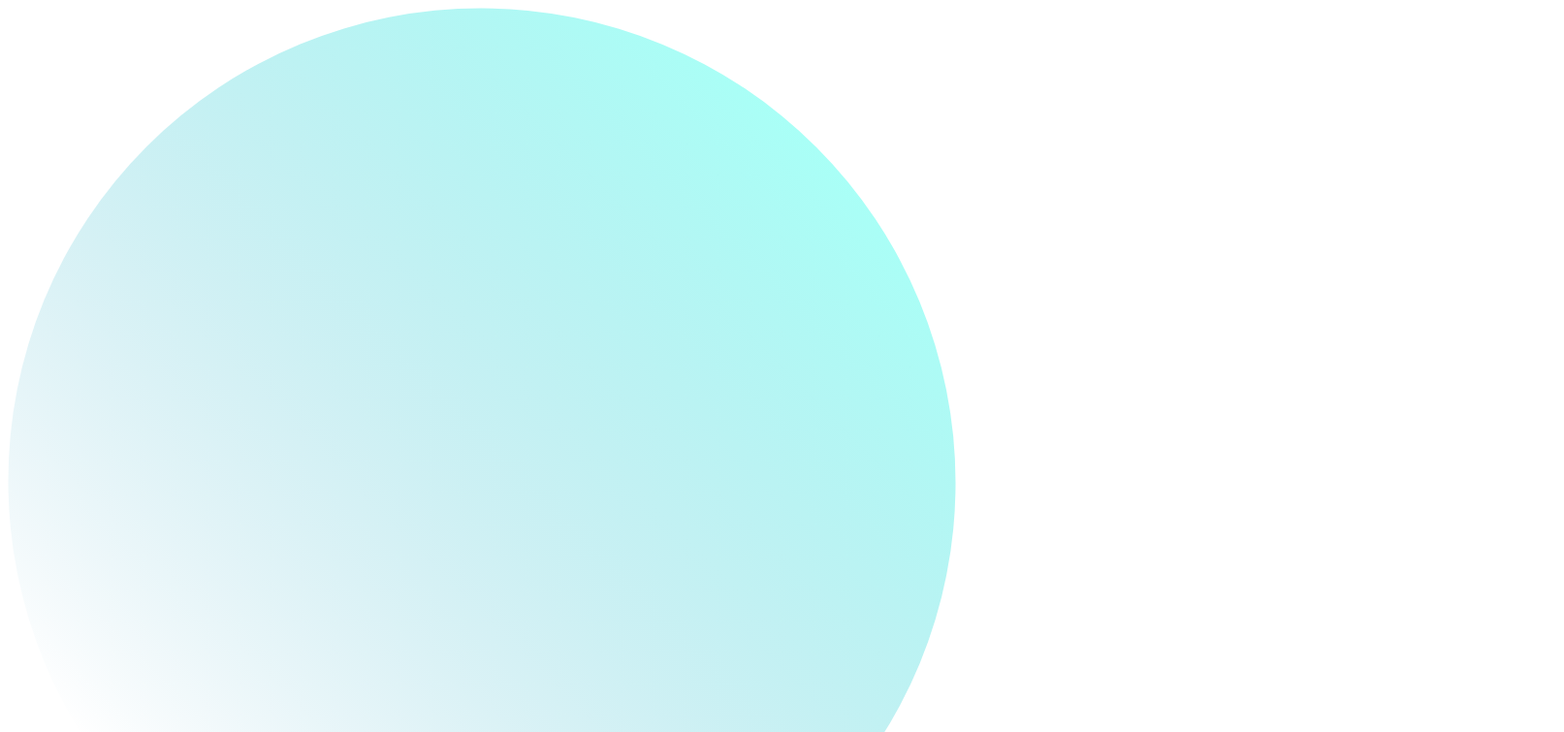
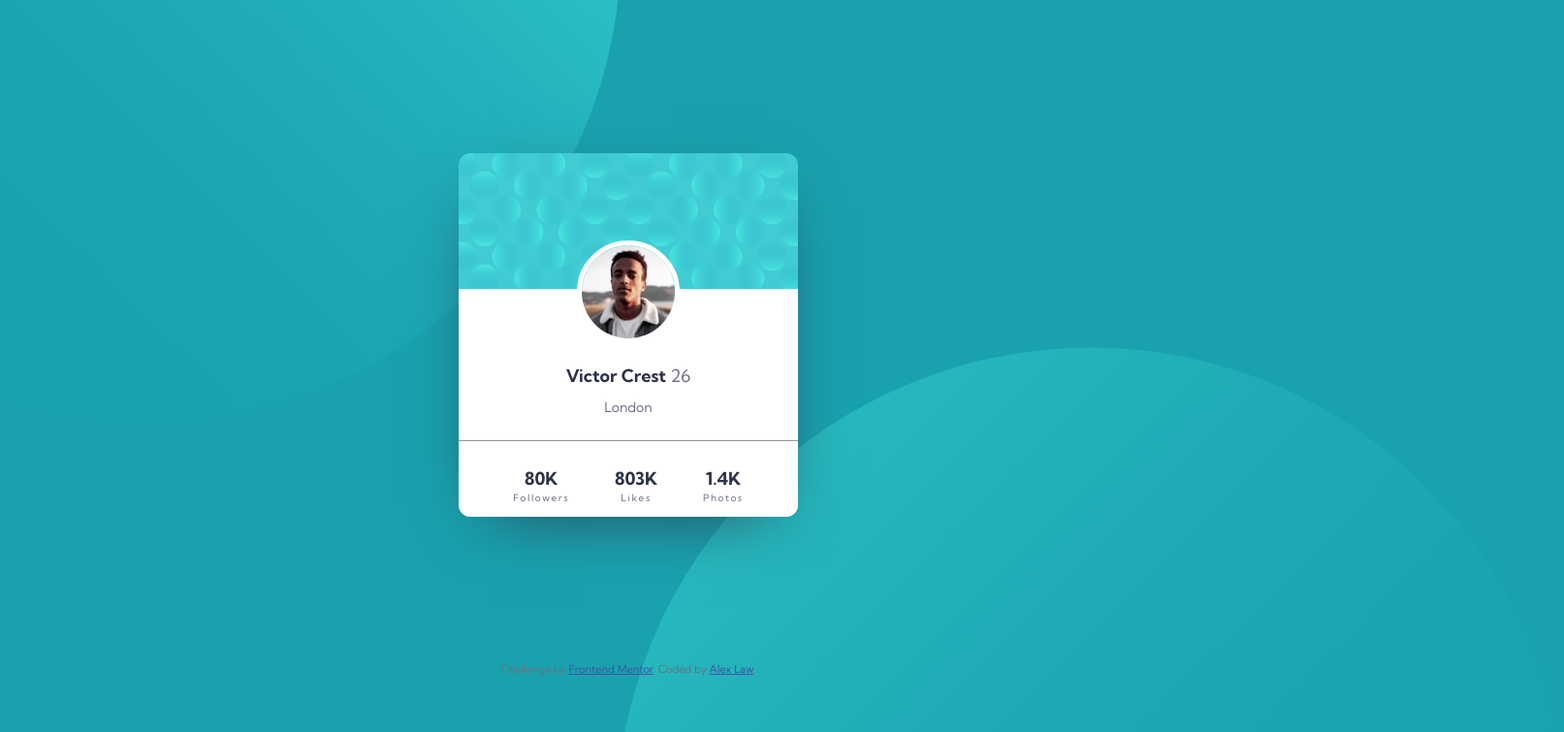
Before and after one commit to 4nd3rs3n/Profile-card-component-challenge, a plain HTML site: page index.html in a window 1280 px wide. Shown: the top 755 px of the page at 97% size, 1613 px wide, since content can reach past the window. Drawn offline with Linux system fonts and the light colour scheme; the site is published under a folder, as on GitHub Pages, so addresses that start at the root find nothing.

Commit message:
Update index.html

```diff
--- a/index.html
+++ b/index.html
@@ -6,7 +6,7 @@
     <!-- displays site properly based on user's device -->
     <link rel="preconnect" href="https://fonts.gstatic.com" />
     <link href="https://fonts.googleapis.com/css2?family=Kumbh+Sans:wght@400;700&display=swap" rel="stylesheet" />
-    <link rel="stylesheet" href="/CSS/style.css" />
+    <link rel="stylesheet" href="CSS/style.css" />
     <link rel="icon" type="image/png" sizes="32x32" href="./images/favicon-32x32.png" />
 
     <title>Frontend Mentor | Profile card component</title>
```
